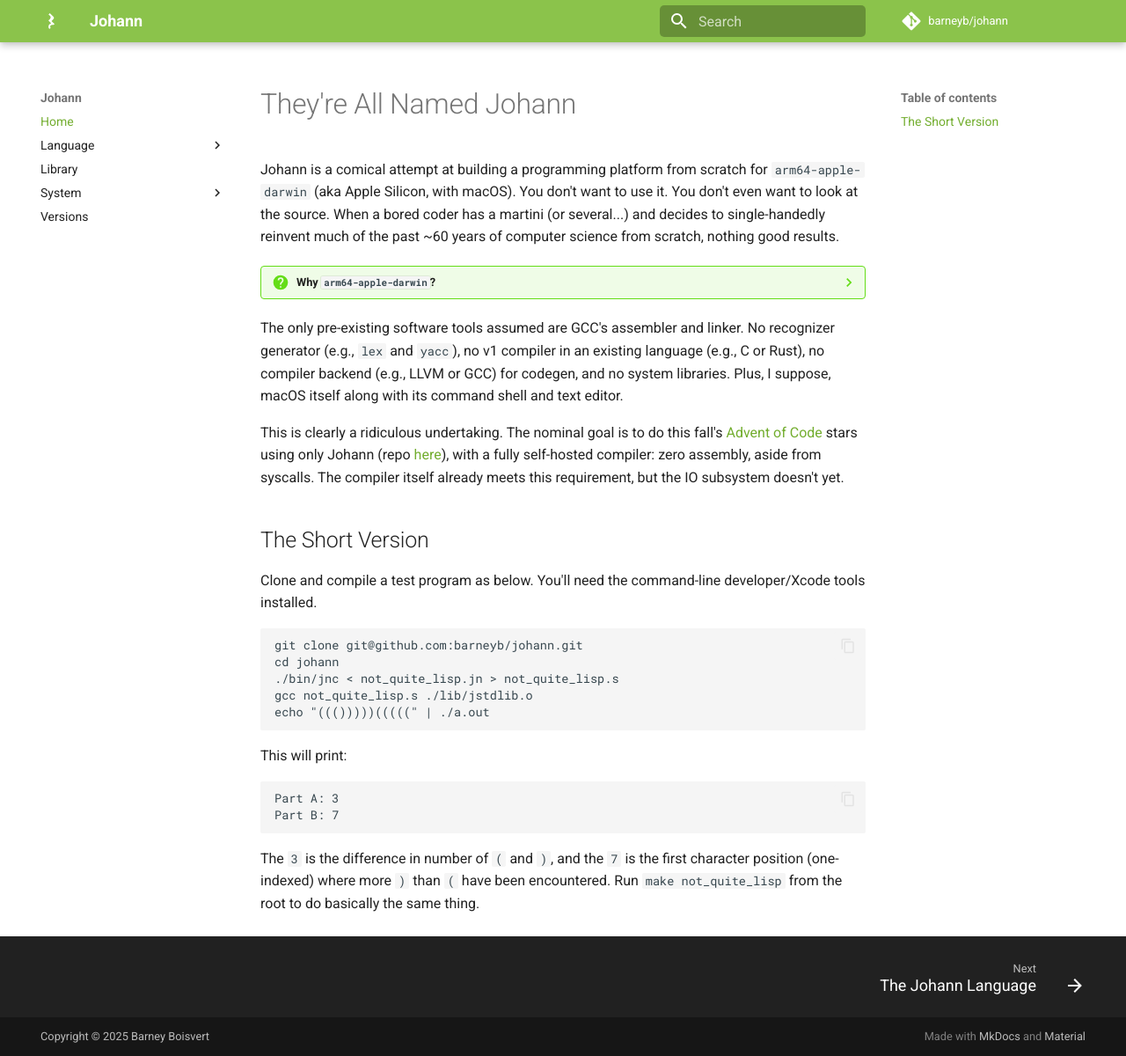
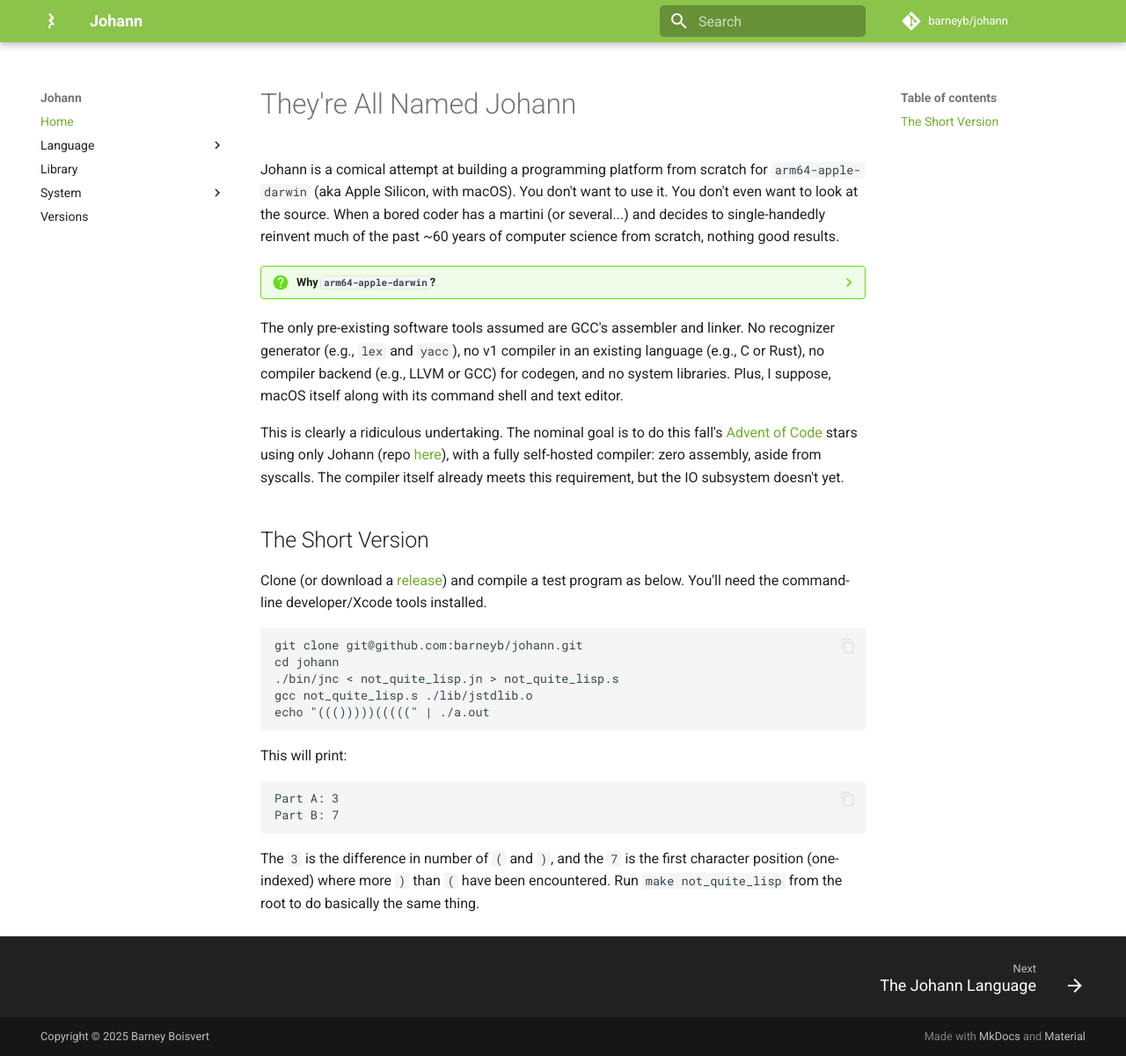
Before and after one commit to barneyb/johann, an MkDocs documentation site: the page built from documentation/docs/index.md, in a window 1280 px wide and 1200 px high. Shown: the whole window at 88% size. Built offline with MkDocs 1.6.1 and Material for MkDocs 9.7.7, drawn with Linux system fonts in a browser that asks for light colours; comment, search, counter and statistics services are not loaded.

```diff
--- a/documentation/docs/index.md
+++ b/documentation/docs/index.md
@@ -16,7 +16,7 @@
 
 ## The Short Version
 
-Clone and compile a test program as below. You'll need the command-line developer/Xcode tools installed.
+Clone (or download a [release](https://github.com/barneyb/johann/tags)) and compile a test program as below. You'll need the command-line developer/Xcode tools installed.
 
     git clone git@github.com:barneyb/johann.git
     cd johann
```
Also changed, not shown: 1 other file.
